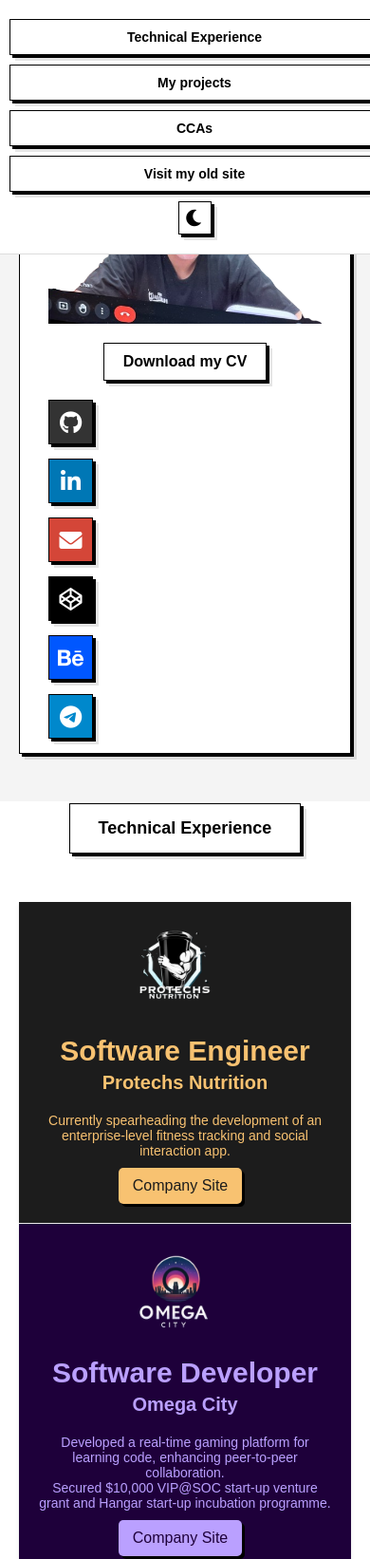
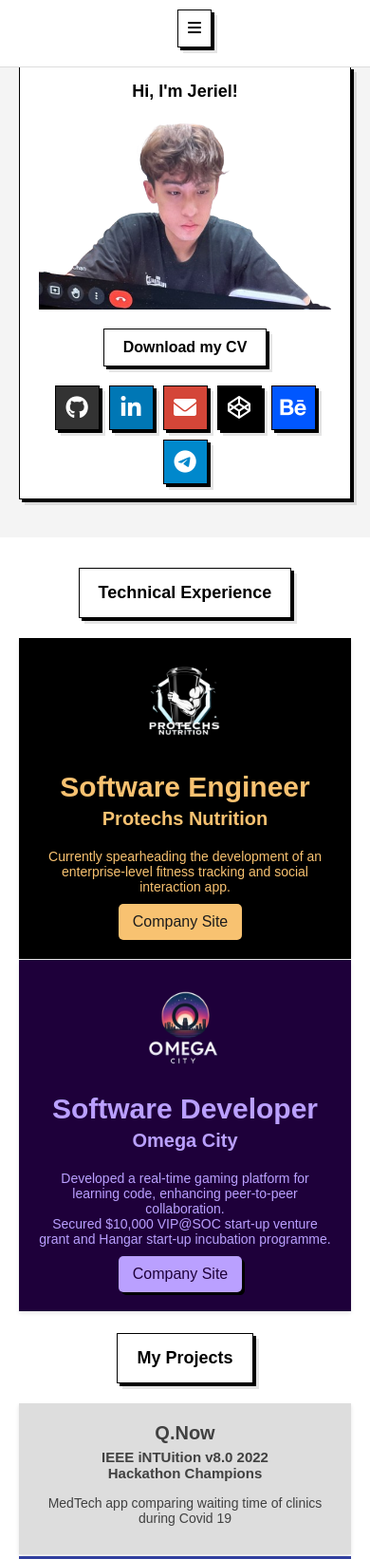
Before and after one commit to Nimastic/personalweb, a website: page index.html in a window 390 px wide. Shown: the top 1642 px of the page at 95% size. Drawn offline with nearby package versions, Linux system fonts and the light colour scheme; no server answers.

Commit message:
updated mobile view

```diff
--- a/index.html
+++ b/index.html
@@ -13,6 +13,7 @@
 <body>
     <header>
         <nav>
+            <button class="dropdown-btn" onclick="toggleDropdown()"><i class="fas fa-bars"></i></button>
             <ul>
                 <li><button onclick="scrollToSection('#technical-experience')">Technical Experience</button></li>
                 <li><button onclick="scrollToSection('#Projects')">My projects</button></li>
@@ -46,7 +47,7 @@
 
     <section id="technical-experience">
         <h2>Technical Experience</h2>
-        <div class="experience-card" style="background-color: #1c1c1c; ">
+        <div class="experience-card" style="background-color: #000000; ">
             <div class="left-column">
                 <img src="assets\img\protechslogo.png" alt="Protechs Nutrition Logo">
             </div>
--- a/script.js
+++ b/script.js
@@ -8,6 +8,21 @@
     document.body.classList.toggle('night-mode');
 }
 
+function toggleDropdown() {
+    var nav = document.querySelector('nav');
+    nav.classList.toggle('show');
+}
+
+// Add event listeners to the navigation links
+document.addEventListener("DOMContentLoaded", function() {
+    var navLinks = document.querySelectorAll('nav ul li button');
+    navLinks.forEach(function(link) {
+        link.addEventListener('click', function() {
+            toggleDropdown();
+        });
+    });
+});
+
 const socket = io();
 
 socket.on('visitorUpdate', (count) => {
--- a/styles.css
+++ b/styles.css
@@ -92,6 +92,10 @@
     position: relative;
     box-shadow: 3px 3px 0px #000, 6px 6px 0px rgba(0, 0, 0, 0.1);
     transition: all 0.2s ease;
+}
+
+.dropdown-btn {
+    display: none; /* Hide the dropdown button by default */
 }
 
 section h2 button:hover {
@@ -239,7 +243,7 @@
     width: 300px; /* Adjust the width as needed */
     height: auto;
     border-radius: 5px;
-    margin-right: 20px;
+    margin-right: 0px;
 }
 
 .experience-card .right-column {
@@ -550,13 +554,34 @@
     }
 
     nav ul {
+        display: none; /* Hide navigation items by default */
         flex-direction: column;
-        align-items: center; /* Center navigation items */
+        align-items: center;
+        padding: 0;
+    }
+
+    .dropdown-btn {
+        display: table-row;
+        background-color: #fff;
+        color: #000;
+        border: 1px solid #000;
+        padding: 10px;
+        border-radius: 0px;
+        cursor: pointer;
+        font-size: 16px;
+        font-weight: bold;
+        box-shadow: 3px 3px 0px #000, 6px 6px 0px rgba(0, 0, 0, 0.1);
+        transition: all 0.2s ease;
+        margin-bottom: 10px;
+    }
+
+    nav.show ul {
+        display: flex; /* Show navigation items when dropdown is toggled */
     }
 
     nav ul li {
         display: block;
-        margin: 10px 0;
+        margin: 5px 0;
     }
 
     nav ul li button {
@@ -574,14 +599,25 @@
         padding: 20px;
     }
 
+    section#intro {
+        padding: 20px;
+        margin-top: -30px;
+        margin-bottom: 30px;
+    }
+
     section h2 {
         font-size: 18px;
-        padding: 15px 30px;
+        padding: 15px 20px;
+        margin-bottom: 20px;
+        margin-top: -20px;
+
     }
 
     .button2-container {
-        flex-direction: column;
-        gap: 15px;
+        flex-direction: row;
+        gap: 10px;
+        flex-wrap: wrap;
+        justify-content: center;
     }
 
     .button2 {
@@ -590,32 +626,32 @@
         font-size: 24px;
     }
 
-    .experience-card, .project-card, .cca-card {
+    .experience-card {
         flex-direction: column;
         padding: 20px;
     }
 
-    .experience-card .left-column, .project-card .left-column, .cca-card .left-column {
+    .experience-card .left-column {
         margin-left: 0;
         margin-right: 0;
         text-align: center;
     }
 
-    .experience-card img, .project-card img, .cca-card img {
+    .experience-card img {
         width: 100px;
         margin-bottom: 20px;
     }
 
-    .experience-card .right-column, .project-card .right-column, .cca-card .right-column {
+    .experience-card .right-column {
         margin-right: 0;
         text-align: center;
     }
 
-    .experience-card h3, .project-card h3, .cca-card h3 {
+    .experience-card h3 {
         font-size: 20px;
     }
 
-    .experience-card p, .project-card p, .cca-card p {
+    .experience-card p {
         font-size: 14px;
     }
 
@@ -627,4 +663,40 @@
     .skills-category .skills-box img {
         margin-bottom: 10px;
     }
+
+    /* Update for project and CCA cards to display in columns */
+    .project-container, .cca-container {
+        flex-direction: column; /* Ensure the container displays items in a column */
+    }
+
+    .project-card, .cca-card {
+        flex-direction: column;
+        padding: 20px;
+        width: 100%; /* Make sure the cards take full width in the column layout */
+        margin-bottom: 0px; /* Add space between cards */
+    }
+
+    .project-card .left-column, .cca-card .left-column {
+        margin-left: 0;
+        margin-right: 0;
+        text-align: center;
+    }
+
+    .project-card img, .cca-card img {
+        width: 100px;
+        margin-bottom: 20px;
+    }
+
+    .project-card .right-column, .cca-card .right-column {
+        margin-right: 0;
+        text-align: center;
+    }
+
+    .project-card h3, .cca-card h3 {
+        font-size: 20px;
+    }
+
+    .project-card p, .cca-card p {
+        font-size: 14px;
+    }
 }
```
